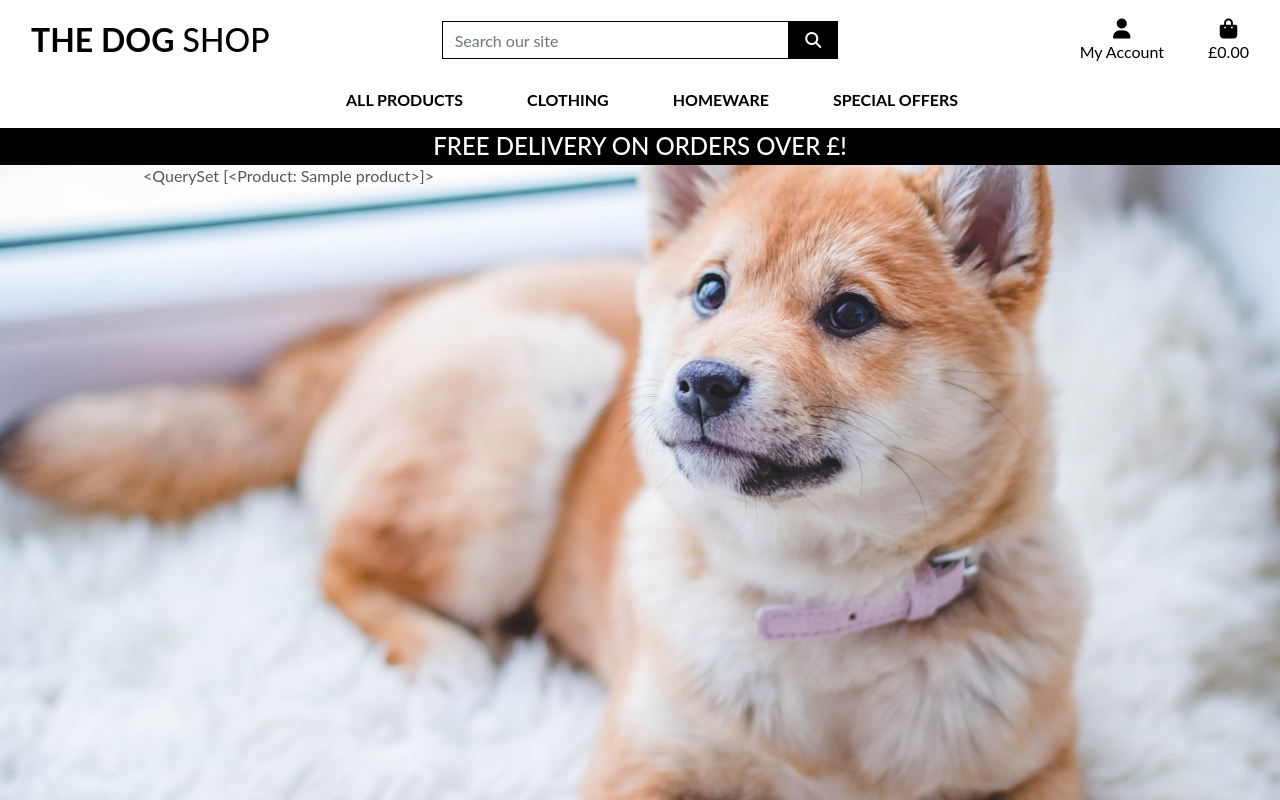
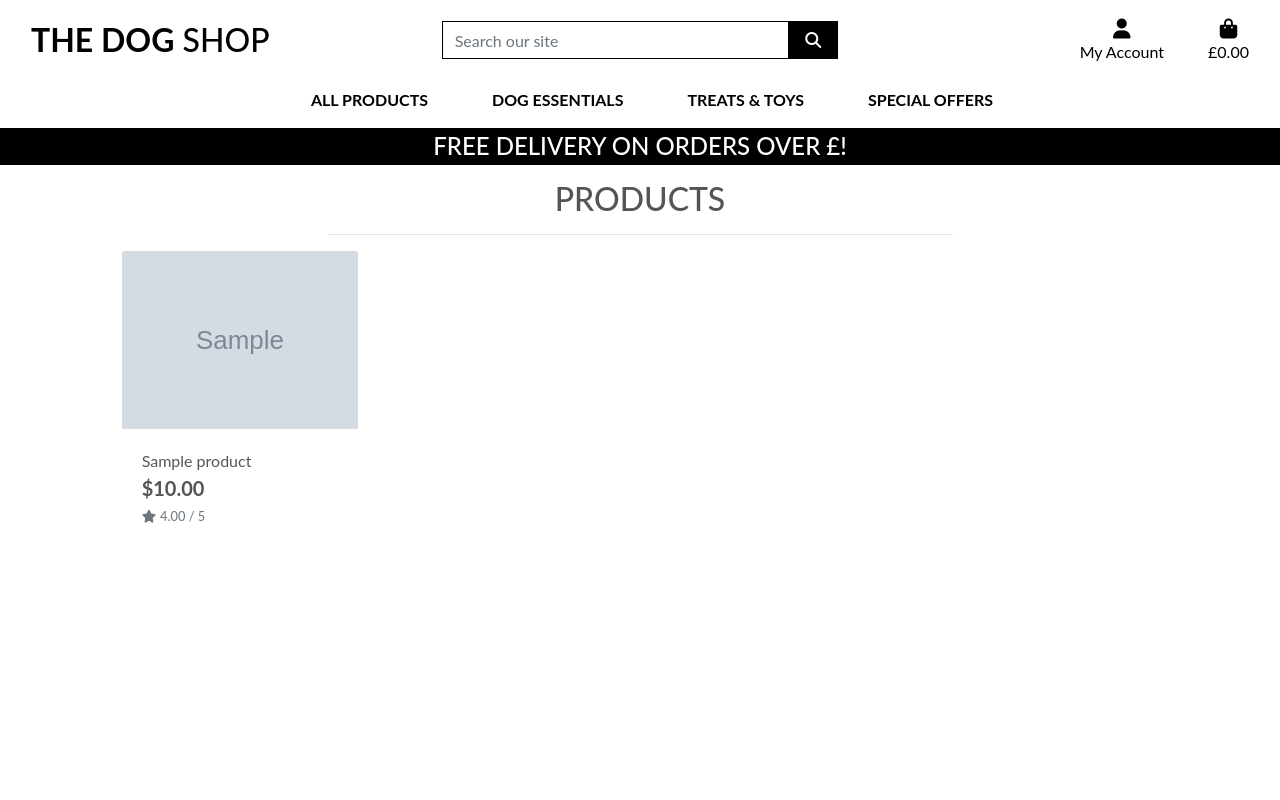
Before and after one commit to jmjry/dogs, a Django app: page /products/ in a window 1280 px wide. Run offline with Django 3.2, Linux system fonts and the light colour scheme; tables that the repository leaves empty hold one stand-in row (values such as "Sample post"); grey boxes marked "Sample" are stand-in pictures; some libraries are stand-ins or nearby versions.

Commit message:
Added first few products and started to build product page

```diff
--- a/products/templates/products/products.html
+++ b/products/templates/products/products.html
@@ -10,10 +10,69 @@
 {% endblock %}
 
 {% block content %}
-    <div class="container">
+    <div class="overlay"></div>
+    <div class="container-fluid">
         <div class="row">
-            <div class="col">
-                {{ products }}
+            <div class="col text-center mt-3">
+                <h2 class="logo-font">Products</h2>
+                <hr class="w-50 mb-1">
+            </div>
+        </div>
+        <div class="row">
+            <div class="product-container col-10 offset-1">
+                <div class="row mt-1 mb-2"></div>
+                <div class="row">
+                    {% for product in products %}
+                        <div class="col-sm-6 col-md-6 col-lg-4 col-xl-3">
+                            <div class="card h-100 border-0">
+                                {% if product.image %}
+                                <a href="">
+                                    <img class="card-img-top img-fluid" src="{{ product.image.url }}" alt="{{ product.name }}">
+                                </a>
+                                {% else %}
+                                <a href="">
+                                    <img class="card-img-top img-fluid" src="{{ MEDIA_URL }}noimage.png" alt="{{ product.name }}">
+                                </a>
+                                {% endif %}
+                                <div class="card-body pb-0">
+                                    <p class="mb-0">{{ product.name }}</p>
+                                </div>
+                                <div class="card-footer bg-white pt-0 border-0 text-left">
+                                    <div class="row">
+                                        <div class="col">
+                                            <p class="lead mb-0 text-left font-weight-bold">${{ product.price }}</p>
+                                            {% if product.rating %}
+                                                <small class="text-muted"><i class="fas fa-star mr-1"></i>{{ product.rating }} / 5</small>
+                                            {% else %}
+                                                <small class="text-muted">No Rating</small>
+                                            {% endif %}
+                                        </div>
+                                    </div>
+                                </div>
+                            </div>
+                        </div>
+                        {% if forloop.counter|divisibleby:1 %}
+                            <div class="col-12 d-sm-none mb-5">
+                                <hr>
+                            </div>
+                        {% endif %}
+                        {% if forloop.counter|divisibleby:2 %}
+                            <div class="col-12 d-none d-sm-block d-md-block d-lg-none mb-5">
+                                <hr>
+                            </div>
+                        {% endif %}
+                        {% if forloop.counter|divisibleby:3 %}
+                            <div class="col-12 d-none d-lg-block d-xl-none mb-5">
+                                <hr>
+                            </div>
+                        {% endif %}
+                        {% if forloop.counter|divisibleby:4 %}
+                            <div class="col-12 d-none d-xl-block mb-5">
+                                <hr>
+                            </div>
+                        {% endif %}
+                    {% endfor %}
+                </div>
             </div>
         </div>
     </div>
--- a/static/css/base.css
+++ b/static/css/base.css
@@ -60,6 +60,16 @@ body {
     background: #000 !important;
 }
 
+.overlay {
+	height: 100%;
+	width: 100%;
+	top: 0;
+	left: 0;
+	position: fixed;
+	background: white;
+	z-index: -1;
+}
+
 /* -------------------------------- Media Queries */
 
 /* Slightly larger container on xl screens */
--- a/templates/includes/main-nav.html
+++ b/templates/includes/main-nav.html
@@ -14,7 +14,7 @@
 
         <li class="nav-item dropdown">
             <a class="logo-font font-weight-bold nav-link text-black mr-5" href="#" id="clothing-link" data-toggle="dropdown" aria-haspopup="true" aria-expanded="false">
-                Clothing
+                Dog Essentials
             </a>
             <div class="dropdown-menu border-0" aria-labelledby="clothing-link">
                 <a href="" class="dropdown-item">Essentials</a>
@@ -26,7 +26,7 @@
 
         <li class="nav-item dropdown">
             <a class="logo-font font-weight-bold nav-link text-black mr-5" href="#" id="homeware-link" data-toggle="dropdown" aria-haspopup="true" aria-expanded="false">
-                Homeware
+                Treats & Toys
             </a>
             <div class="dropdown-menu border-0" aria-labelledby="homeware-link">
                 <a href="" class="dropdown-item">Treats</a>
```
Also changed, not shown: media/Ball_rubber_toy.jpeg (added), media/Blue_chew_bone_.jpeg (added), media/Bone_Toy.jpeg (added), media/Cow_Toy.png (added), media/Duck_toy_.jpeg (added), media/Fox_toy_.jpeg (added), media/Green_toy_.jpeg (added), media/Jumball_Dog_toy_.jpeg (added).
